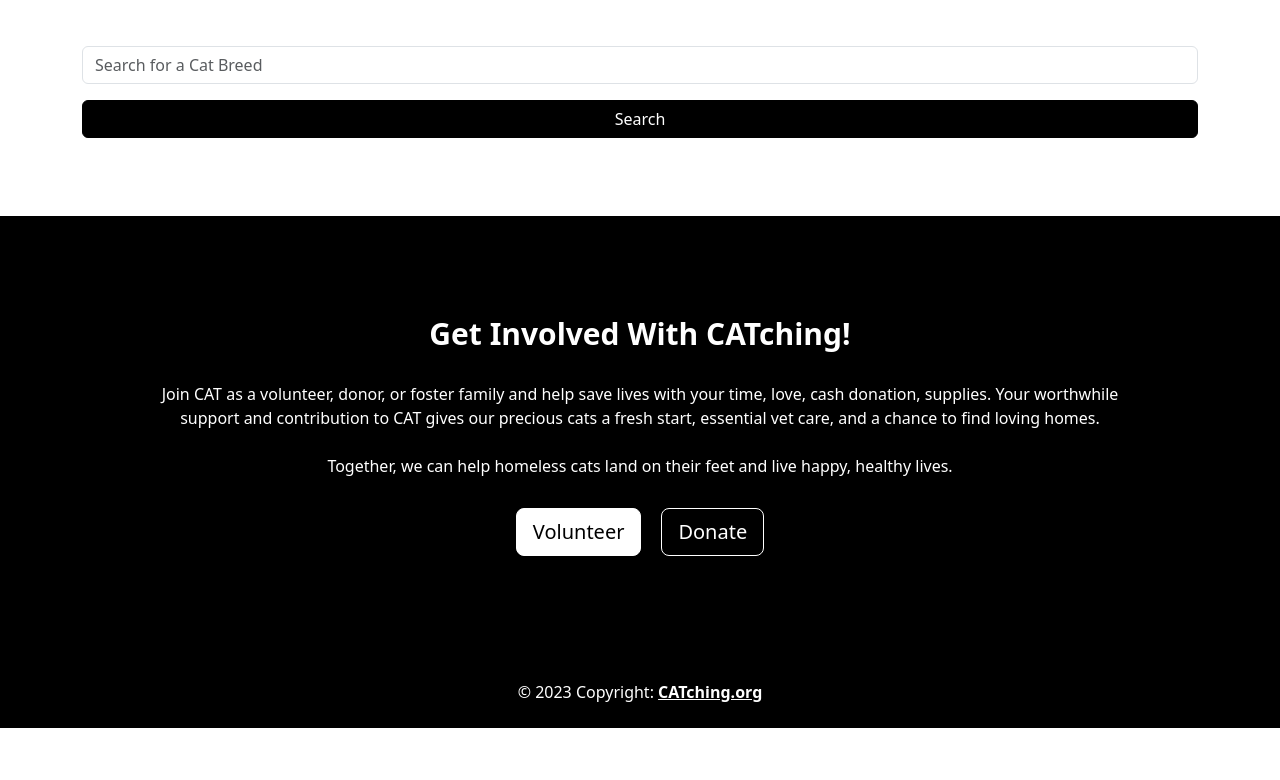
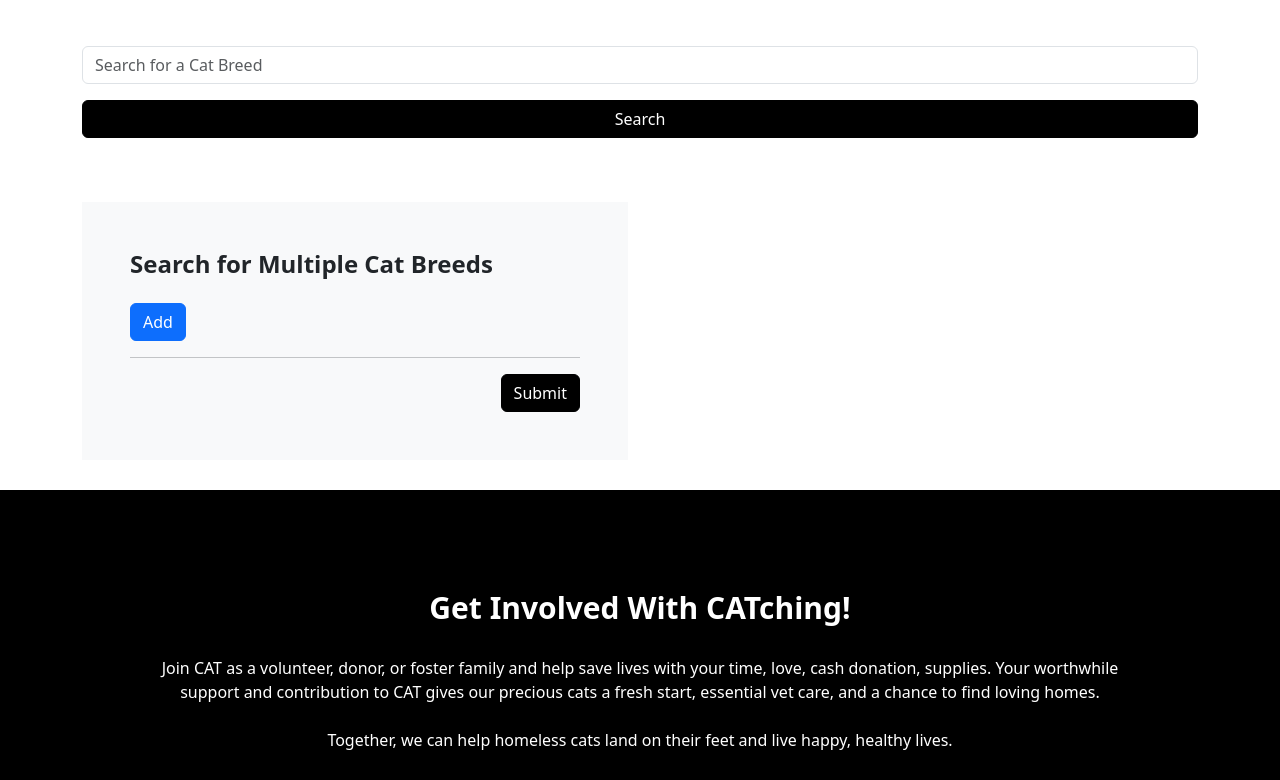
Before and after one commit to ilham-yassin/CATching-app-tutorial, a Vue app: page /home in a window 1280 px wide. Shown: the part 2309-3089 px from the top of the page. Before the commit the page ends 3037 px from the top, so only its background shows below. Built offline with nearby package versions, Linux system fonts and the light colour scheme.

Commit message:
feat: add multiple cats form field array

```diff
--- a/src/components/cats/AddCatSearch.vue
+++ b/src/components/cats/AddCatSearch.vue
@@ -1,11 +1,7 @@
 <template>
-    <form @submit="onSubmit" class="vstack gap-3">
-        <TextField
-            id="txt-catName"
-            name="catName"
-            placeholder="Search for a Cat Breed"
-        ></TextField>
-        <button class="btn btn-primary">Search</button>
+    <form @submit="onSubmit" class="vstack gap-3 mb-3">
+        <TextField id="txt-catName" name="catName" placeholder="Search for a Cat Breed"></TextField>
+        <button id="searchBtn" class="btn btn-primary">Search</button>
     </form>
 </template>
 
@@ -23,10 +19,13 @@ configure({
 })
 
 const {
-    handleSubmit ,
+    handleSubmit,
     resetForm
 } = useForm<AddCatSearchFields>({
     validationSchema: addCatFormFieldsSchema,
+    initialValues: {
+        catName: ''
+    }
 });
 
 
@@ -43,7 +42,7 @@ const onSubmit = handleSubmit(
 </script>
 
 <style scoped>
-.btn {
+#searchBtn {
     background-color: #000;
     border-color: #000;
     color: #fff;
--- /dev/null
+++ b/src/components/cats/MultipleCat-field-array.vue
@@ -0,0 +1,42 @@
+<template>
+    <div>
+        <div v-for="(field, index) of fields" class="hstack gap-3 mb-3">
+            <TextField
+                style="width: 100%;"
+                :name="`${path}[${index}]`"
+                placeholder="Add Cat Breed Here"
+                :id="`txt-${path}-${index}`"
+            ></TextField>
+            <button
+                @click="remove(index)"
+                class="btn btn-outline-danger"
+                type="button">
+                Remove
+            </button>
+        </div>
+        <button
+            @click="push('')"
+            class="btn btn-primary"
+            type="button">
+            Add
+        </button>
+    </div>
+</template>
+
+<script setup lang="ts">
+import { toRef } from 'vue';
+import { TextField } from '..';
+import { useFieldArray } from 'vee-validate';
+interface Props {
+    path: string;
+}
+const props = defineProps<Props>();
+const {
+    fields,
+    push,
+    remove,
+} = useFieldArray<string>(toRef(props, 'path'));
+</script>
+
+<style scoped>
+</style>
--- /dev/null
+++ b/src/components/cats/MultipleCats.vue
@@ -0,0 +1,46 @@
+<template>
+    <form @submit="onSubmit">
+        <div class="row">
+            <div class="col-lg-6">
+                <div class="bg-light p-5">
+                    <h2 class="h4 mb-4 fw-bolder">Search for Multiple Cat Breeds</h2>
+                    <AddMultipleCatsFormFieldArray
+                        path="catNames"
+                    ></AddMultipleCatsFormFieldArray>
+                    <hr>
+                    <div class="d-flex justify-content-end">
+                        <button id="searchBtn" class="btn btn-primary">Submit</button></div>
+                </div>
+            </div>
+        </div>
+    </form>
+</template>
+
+<script setup lang="ts">
+import { useForm } from 'vee-validate';
+import { AddMultipleCatsFormFields } from './types';
+import { addMultipleCatsFormFieldsSchema } from './schema';
+import AddMultipleCatsFormFieldArray from './MultipleCat-field-array.vue';
+const {
+    handleSubmit,
+    values
+} = useForm<AddMultipleCatsFormFields>({
+    validationSchema: addMultipleCatsFormFieldsSchema
+})
+const onSubmit = handleSubmit(
+    async values => {
+        await catsStore.findAndAdd(values.catName);
+        resetForm()
+    }
+)
+</script>
+
+<style scoped>
+
+#searchBtn {
+    background-color: #000;
+    border-color: #000;
+    color: #fff;
+}
+
+</style>
--- a/src/components/cats/index.ts
+++ b/src/components/cats/index.ts
@@ -1,2 +1,3 @@
 export { default as CatCard } from './CatCard.vue';
 export { default as AddCatSearch } from './AddCatSearch.vue';
+export { default as MultipleCats } from './MultipleCats.vue';
--- a/src/components/cats/schema.ts
+++ b/src/components/cats/schema.ts
@@ -1,5 +1,9 @@
-import { object, string } from 'yup';
+import { array, object, string } from 'yup';
 
 export const addCatFormFieldsSchema = object({
-    catName: string().required().trim().min(5)
+    catName: string().required().trim().min(5).label('Cat Name')
 })
+
+export const addMultipleCatsFormFieldsSchema = object({
+    catNames: array().of(string().required().label('Cat Name')).default([]).min(1).label('Cat Names')
+})
--- a/src/components/cats/types.ts
+++ b/src/components/cats/types.ts
@@ -1,3 +1,7 @@
 export interface AddCatSearchFields {
     catName: string;
 }
+
+export interface AddMultipleCatsFormFields {
+    catNames: string[];
+}
--- a/src/pages/Homepage.vue
+++ b/src/pages/Homepage.vue
@@ -9,7 +9,7 @@
             <CatCard></CatCard>
             <AddCatSearch class="py-5"></AddCatSearch>
         </div>
-
+        <MultipleCats></MultipleCats>
     </div>
     <CallToAction></CallToAction>
 </template>
@@ -18,7 +18,7 @@
 import Landing from "../components/Landing.vue"
 import CallToAction from "../components/CallToAction.vue"
 import { useCatsStore } from "../store"
-import { CatCard, AddCatSearch } from "../components"
+import { CatCard, AddCatSearch, MultipleCats } from "../components"
 
 useCatsStore().load()
 </script>
--- a/src/store/cats.ts
+++ b/src/store/cats.ts
@@ -25,5 +25,6 @@ export const useCatsStore = defineStore('cats', {
 
             this.cats.push(...response.data);
         }
+
     }
 })
```
Lines whose indentation alone changed are shown as unchanged.
